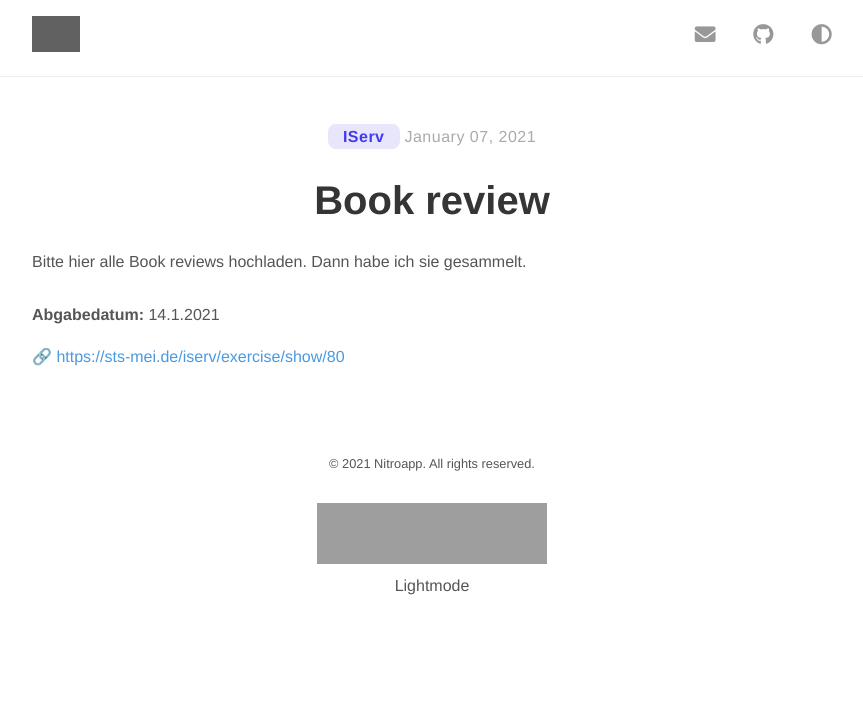
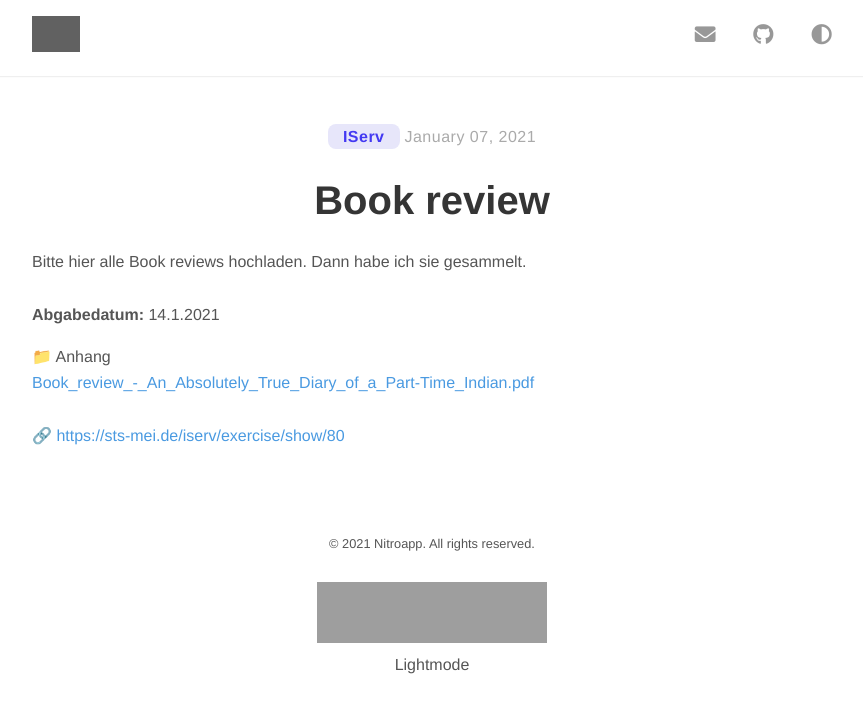
Before and after one commit to cns-nitroapp/blog, a Jekyll site: the page built from _posts/2021-1-7-80.md, in a window 1280 px wide. Shown: the top 713 px of the page, without its empty margins (208-1071 px from the left). Built offline with Jekyll 4.4.1, drawn with Linux system fonts in a browser that asks for light colours; nearby versions of some CDN libraries; grey boxes are pictures that could not be loaded.

Commit message:
committing files

```diff
--- a/_posts/2021-1-7-80.md
+++ b/_posts/2021-1-7-80.md
@@ -5,5 +5,6 @@ author: [IServ]
 start-date: "2021-1-7"
 end-date: "2021-1-14"
 link: "https://sts-mei.de/iserv/exercise/show/80"
+attachments: "<a href='https://sts-mei.de/iserv/fs/file/exercise-dl/418/Book%20review%20-%20An%20Absolutely%20True%20Diary%20of%20a%20Part-Time%20Indian.pdf'>Book_review_-_An_Absolutely_True_Diary_of_a_Part-Time_Indian.pdf</a><br> "
 ---
-Bitte hier alle Book reviews hochladen. Dann habe ich sie gesammelt. <br><br>**Abgabedatum:** 14.1.2021
+Bitte hier alle Book reviews hochladen. Dann habe ich sie gesammelt. <br><br> **Abgabedatum:** 14.1.2021
```
